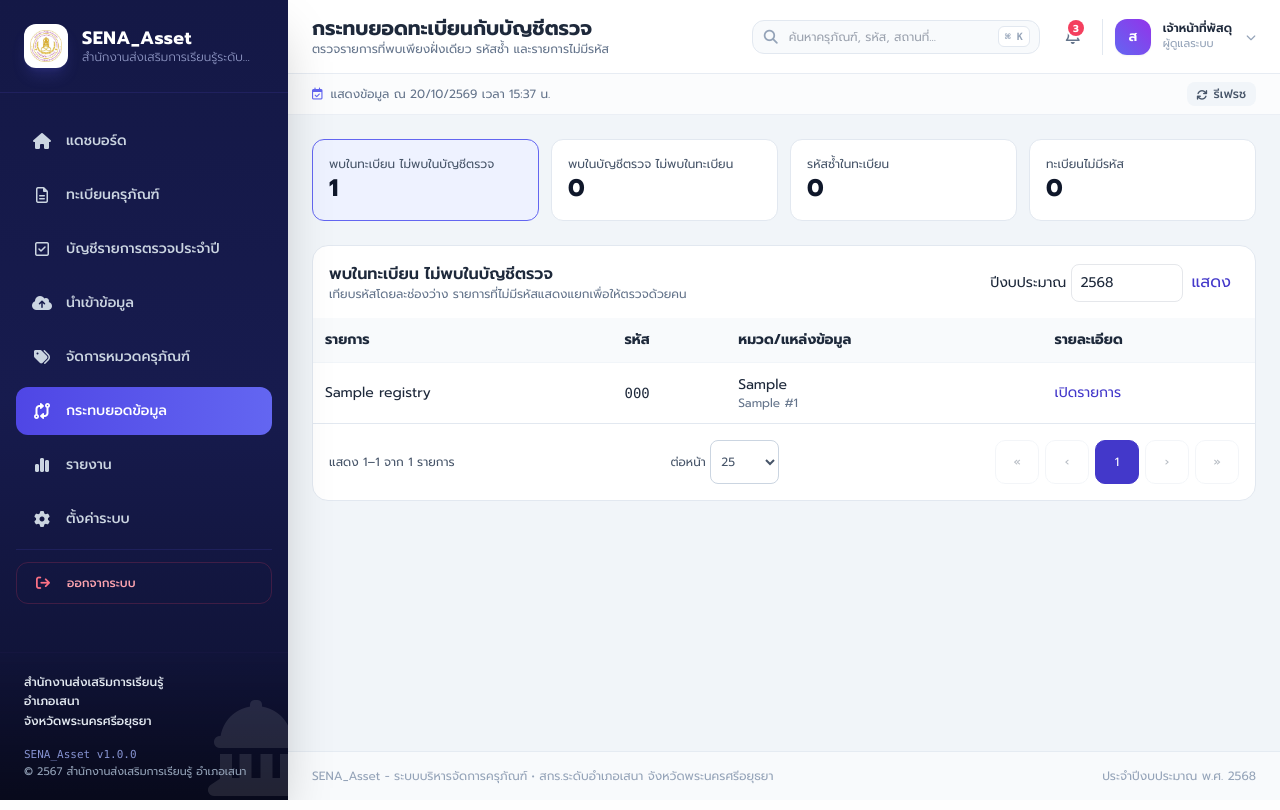
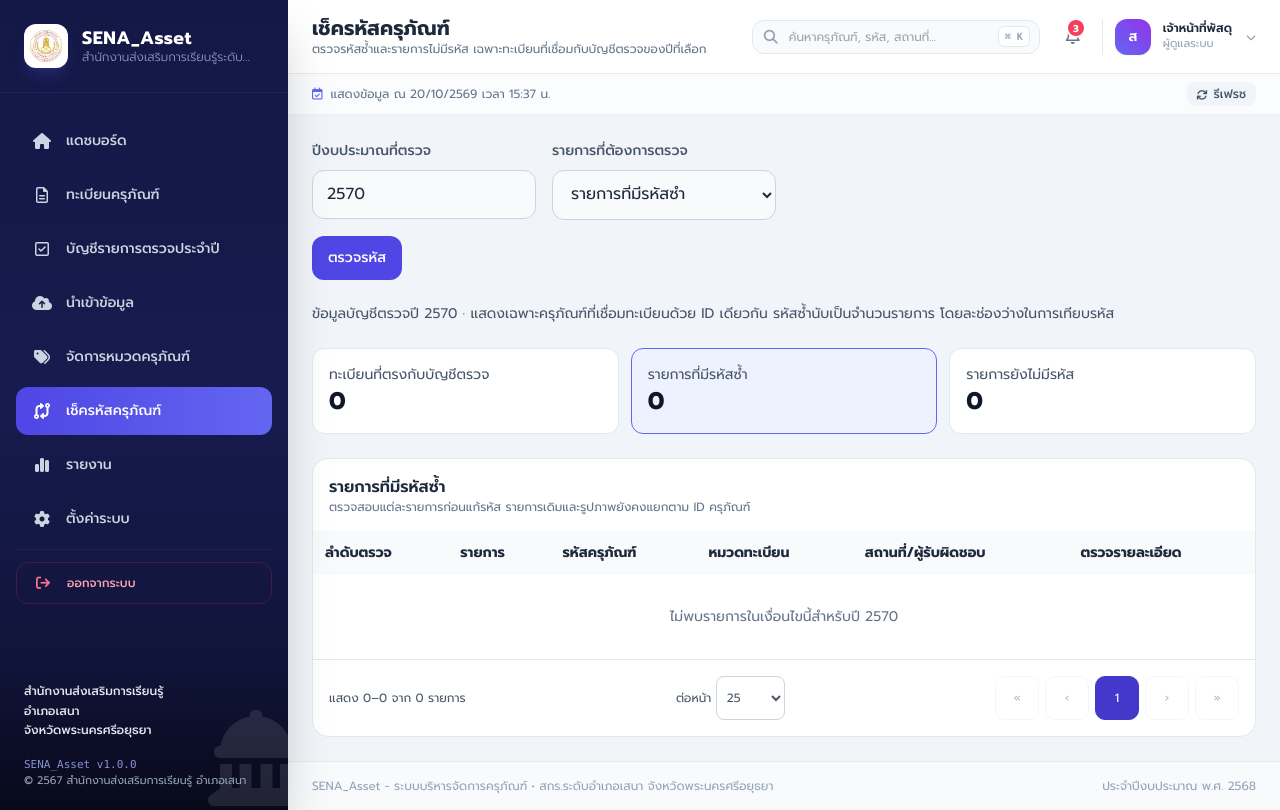
Before and after one commit to 2538most1995/sena_asset, a PHP site: page /reconciliation.php in a window 1280 px wide. Run offline with PHP 8.4, Linux system fonts and the light colour scheme; the visitor is signed in with stand-in values (Sample User, id 1); tables that the repository leaves empty hold one stand-in row (values such as "Sample post"); some libraries are stand-ins or nearby versions.

Commit message:
Validate duplicate equipment codes and scope checks to the active inspection year

```diff
--- a/equipment.php
+++ b/equipment.php
@@ -9,7 +9,8 @@ require_once __DIR__ . '/includes/pagination.php';
 require_once __DIR__ . '/includes/image_helper.php';
 require_once __DIR__.'/config/auth.php';require_login();
 require_once __DIR__.'/includes/asset_link_service.php';
-$registry_year=max(2500,min(2700,(int)($_POST['fiscal_year']??$_GET['year']??2568)));
+require_once __DIR__.'/includes/equipment_code_service.php';
+$registry_year=max(2500,min(2700,(int)($_POST['fiscal_year']??$_GET['year']??sena_default_inspection_year($pdo))));
 sena_link_inspection_year($pdo,$registry_year);
 $registry_source=($_GET['view']??'')==='all'?'equipment_registry':sena_registry_source_sql($registry_year);
 
@@ -46,6 +47,7 @@ if (($_SERVER['REQUEST_METHOD'] ?? '') === 'POST' && isset($_POST['action'])) {
 
         if ($name !== '' && !$upload_failed) {
             try {
+                sena_assert_code_available($pdo,$code,$registry_year);
                 $pdo->beginTransaction();
                 $stmt = $pdo->prepare("INSERT INTO equipment_registry (asset_type, category, equipment_name, equipment_code, brand_description, unit_price, acquisition_method, location, remarks, acquisition_date, status, image_url) VALUES (?, ?, ?, ?, ?, ?, ?, ?, ?, ?, ?, ?)");
                 $stmt->execute([$asset_type, $cat, $name, $code, $brand, $price, $method, $loc, $remarks, $date, $status, $uploaded_img]);
@@ -87,6 +89,7 @@ if (($_SERVER['REQUEST_METHOD'] ?? '') === 'POST' && isset($_POST['action'])) {
 
         if ($id > 0 && !$upload_failed) {
             try {
+                sena_assert_code_available($pdo,$code,$registry_year,$id);
                 $pdo->beginTransaction();
                 $oldStatus=$pdo->prepare('SELECT status FROM '.sena_registry_source_sql($registry_year).' WHERE id=?');$oldStatus->execute([$id]);$previousStatus=$oldStatus->fetchColumn();
                 if ($uploaded_img) {
@@ -954,6 +957,7 @@ include __DIR__ . '/includes/header.php';
 
 <!-- INTERACTIVE SCRIPTS -->
 <script src="assets/asset-qr.js"></script>
+<script src="assets/equipment-code-check.js?v=<?=filemtime(__DIR__.'/assets/equipment-code-check.js')?>"></script>
 <script>
 let currentModalData = null;
 
--- /dev/null
+++ b/includes/equipment_code_service.php
@@ -0,0 +1,54 @@
+<?php
+require_once __DIR__.'/asset_link_service.php';
+/** The active inspection account is the newest year containing records, not a fixed year. */
+function sena_default_inspection_year(PDO $pdo): int {
+    $year = (int)$pdo->query('SELECT MAX(fiscal_year) FROM inspection_items WHERE fiscal_year BETWEEN 2500 AND 2700')->fetchColumn();
+    if ($year) return $year;
+    $now = new DateTimeImmutable('now', new DateTimeZone('Asia/Bangkok'));
+    return (int)$now->format('Y') + 543 + ((int)$now->format('n') >= 10 ? 1 : 0);
+}
+function sena_code_conflicts(PDO $pdo, string $code, int $year, int $registryId=0, int $inspectionId=0): array {
+    $normalized = sena_link_code($code);
+    if ($normalized === '') return [];
+    $stmt=$pdo->prepare('SELECT i.id, i.registry_id, i.asset_code, i.item_name, i.fiscal_year,
+        COALESCE(NULLIF(TRIM(i.location),\'\'),e.location) AS location
+        FROM inspection_items i LEFT JOIN equipment_registry e ON e.id=i.registry_id
+        WHERE i.fiscal_year=? AND i.id<>? AND (?=0 OR COALESCE(i.registry_id,0)<>?) ORDER BY i.item_number,i.id');
+    $stmt->execute([$year,$inspectionId,$registryId,$registryId]);
+    return array_values(array_filter($stmt->fetchAll(PDO::FETCH_ASSOC),fn($row)=>sena_link_code($row['asset_code'])===$normalized));
+}
+/** Manual edits sync the master across linked accounts; check every affected year. */
+function sena_code_affected_years(PDO $pdo, int $year, int $registryId): array {
+    $years=[$year];
+    if($registryId>0){$stmt=$pdo->prepare('SELECT DISTINCT fiscal_year FROM inspection_items WHERE registry_id=?');$stmt->execute([$registryId]);$years=array_merge($years,$stmt->fetchAll(PDO::FETCH_COLUMN));}
+    return array_unique(array_map('intval',$years));
+}
+function sena_assert_code_available(PDO $pdo,string $code,int $year,int $registryId=0,int $inspectionId=0): void {
+    if(sena_link_code($code)==='')return;
+    // Serialize manual saves across both forms, including simultaneous create requests.
+    $lock='sena-code-'.substr(hash('sha256',(string)$pdo->query('SELECT DATABASE()')->fetchColumn()),0,24);
+    static $locked=[];
+    $connection=spl_object_id($pdo);
+    if(!isset($locked[$connection])){
+        $stmt=$pdo->prepare('SELECT GET_LOCK(?,10)');$stmt->execute([$lock]);
+        if((int)$stmt->fetchColumn()!==1)throw new RuntimeException('มีการบันทึกรหัสอยู่ กรุณาลองอีกครั้ง');
+        $locked[$connection]=true;
+        register_shutdown_function(static function()use($pdo,$lock){try{$stmt=$pdo->prepare('SELECT RELEASE_LOCK(?)');$stmt->execute([$lock]);}catch(Throwable $e){}});
+    }
+    foreach(sena_code_affected_years($pdo,$year,$registryId) as $affectedYear){
+        $matches=sena_code_conflicts($pdo,$code,$affectedYear,$registryId,$inspectionId);
+        if($matches)throw new RuntimeException('รหัสครุภัณฑ์ซ้ำกับ “'.$matches[0]['item_name'].'” ในบัญชีตรวจปี '.$affectedYear.' กรุณาตรวจสอบและแก้รหัสก่อนบันทึก');
+    }
+}
+function sena_code_check_groups(PDO $pdo,int $year): array {
+    $stmt=$pdo->prepare('SELECT e.id,i.id AS inspection_id,i.item_number,i.item_name AS equipment_name,
+        i.asset_code AS equipment_code,e.category,
+        COALESCE(NULLIF(TRIM(i.location),\'\'),e.location) AS location
+        FROM inspection_items i JOIN equipment_registry e ON e.id=i.registry_id
+        WHERE i.fiscal_year=? ORDER BY i.item_number,i.id');
+    $stmt->execute([$year]);$rows=$stmt->fetchAll(PDO::FETCH_ASSOC);$counts=[];
+    foreach($rows as $row){$code=sena_link_code($row['equipment_code']);if($code!=='')$counts[$code]=($counts[$code]??0)+1;}
+    return ['all'=>$rows,
+        'duplicate_code'=>array_values(array_filter($rows,fn($r)=>($counts[sena_link_code($r['equipment_code'])]??0)>1)),
+        'without_code'=>array_values(array_filter($rows,fn($r)=>sena_link_code($r['equipment_code'])===''))];
+}
--- a/includes/header.php
+++ b/includes/header.php
@@ -166,7 +166,7 @@ $app_logo = !empty($app_settings['logo_url']) ? $app_settings['logo_url'] : 'ass
                     <i class="fa-solid fa-tags text-base w-5 text-center"></i><span>จัดการหมวดครุภัณฑ์</span>
                 </a>
                 <a href="reconciliation.php" class="flex items-center gap-3.5 px-4 py-3 rounded-xl text-sm font-medium transition-all <?= $active_page === 'reconciliation' ? 'bg-gradient-to-r from-indigo-600 to-indigo-500 text-white' : 'text-slate-300 hover:text-white hover:bg-white/5' ?>">
-                    <i class="fa-solid fa-code-compare text-base w-5 text-center"></i><span>กระทบยอดข้อมูล</span>
+                    <i class="fa-solid fa-code-compare text-base w-5 text-center"></i><span>เช็ครหัสครุภัณฑ์</span>
                 </a>
 
                 <!-- 5. รายงาน -->
--- a/reconciliation.php
+++ b/reconciliation.php
@@ -1,32 +1,40 @@
 <?php
-$active_page='reconciliation';$page_title='กระทบยอดทะเบียนกับบัญชีตรวจ';
-$page_subtitle='ตรวจรายการที่พบเพียงฝั่งเดียว รหัสซ้ำ และรายการไม่มีรหัส';
+$active_page='reconciliation';$page_title='เช็ครหัสครุภัณฑ์';
+$page_subtitle='ตรวจรหัสซ้ำและรายการไม่มีรหัส เฉพาะทะเบียนที่เชื่อมกับบัญชีตรวจของปีที่เลือก';
+require_once __DIR__.'/config/auth.php';require_login();
 require_once __DIR__.'/config/database.php';
 require_once __DIR__.'/includes/pagination.php';
-$year=max(2500,min(2700,(int)($_GET['year']??2568)));
-$registry=$pdo->query('SELECT id,equipment_name,equipment_code,category,source_sheet,source_row FROM equipment_registry ORDER BY id')->fetchAll(PDO::FETCH_ASSOC);
-$stmt=$pdo->prepare('SELECT id,item_number,item_name,asset_code FROM inspection_items WHERE fiscal_year=? ORDER BY item_number');$stmt->execute([$year]);$inspection=$stmt->fetchAll(PDO::FETCH_ASSOC);
-$normalize=static fn($s)=>preg_replace('/\s+/u','',trim((string)$s));
-$registryCodes=[];$inspectionCodes=[];
-foreach($registry as $r){$code=$normalize($r['equipment_code']);if($code!=='')$registryCodes[$code]=($registryCodes[$code]??0)+1;}
-foreach($inspection as $r){$code=$normalize($r['asset_code']);if($code!=='')$inspectionCodes[$code]=true;}
-$groups=['registry_only'=>[],'inspection_only'=>[],'duplicate_code'=>[],'without_code'=>[]];
-foreach($registry as $r){$code=$normalize($r['equipment_code']);if($code==='')$groups['without_code'][]=$r;elseif(!isset($inspectionCodes[$code]))$groups['registry_only'][]=$r;if($code!==''&&$registryCodes[$code]>1)$groups['duplicate_code'][]=$r;}
-foreach($inspection as $r){$code=$normalize($r['asset_code']);if($code!==''&&!isset($registryCodes[$code]))$groups['inspection_only'][]=$r;}
-$labels=['registry_only'=>'พบในทะเบียน ไม่พบในบัญชีตรวจ','inspection_only'=>'พบในบัญชีตรวจ ไม่พบในทะเบียน','duplicate_code'=>'รหัสซ้ำในทะเบียน','without_code'=>'ทะเบียนไม่มีรหัส'];
-$type=$_GET['type']??'registry_only';if(!isset($groups[$type]))$type='registry_only';
+require_once __DIR__.'/includes/equipment_code_service.php';
+$year=max(2500,min(2700,(int)($_GET['year']??sena_default_inspection_year($pdo))));
+sena_link_inspection_year($pdo,$year);
+$groups=sena_code_check_groups($pdo,$year);
+$labels=['all'=>'ทะเบียนที่ตรงกับบัญชีตรวจ','duplicate_code'=>'รายการที่มีรหัสซ้ำ','without_code'=>'รายการยังไม่มีรหัส'];
+$type=is_string($_GET['type']??null)?$_GET['type']:'duplicate_code';
+if(!isset($groups[$type]))$type='duplicate_code';
 $perPage=sena_page_limit($_GET['limit']??25);
 $paging=sena_page_state(count($groups[$type]),$perPage,$_GET['page']??1);$page=$paging['page'];
 $shown=array_slice($groups[$type],$paging['offset'],$perPage);
+$years=$pdo->query('SELECT DISTINCT fiscal_year FROM inspection_items ORDER BY fiscal_year DESC')->fetchAll(PDO::FETCH_COLUMN);
+$escape=static fn($s)=>htmlspecialchars((string)$s,ENT_QUOTES|ENT_SUBSTITUTE,'UTF-8');
 include __DIR__.'/includes/header.php';
 ?>
-<div class="grid grid-cols-2 lg:grid-cols-4 gap-3 mb-5">
-<?php foreach($labels as $key=>$label):?><a href="?year=<?=$year?>&type=<?=$key?>" class="p-4 rounded-xl border <?=$type===$key?'border-indigo-500 bg-indigo-50':'border-slate-200 bg-white'?>"><div class="text-xs text-slate-600"><?=htmlspecialchars($label)?></div><strong class="text-2xl text-slate-900"><?=number_format(count($groups[$key]))?></strong></a><?php endforeach;?>
+<form method="get" class="sena-filter-panel mb-5">
+ <div class="sena-filter-grid">
+  <label class="sena-filter-field"><span class="sena-filter-label">ปีงบประมาณที่ตรวจ</span><input name="year" type="number" min="2500" max="2700" value="<?=$year?>" list="code-check-years" class="sena-filter-control" required></label>
+  <label class="sena-filter-field"><span class="sena-filter-label">รายการที่ต้องการตรวจ</span><select name="type" class="sena-filter-control"><?php foreach($labels as $key=>$label):?><option value="<?=$key?>" <?=$type===$key?'selected':''?>><?=$escape($label)?></option><?php endforeach;?></select></label>
+ </div>
+ <datalist id="code-check-years"><?php foreach($years as $y):?><option value="<?=(int)$y?>"></option><?php endforeach;?></datalist>
+ <div class="sena-filter-actions mt-4"><button type="submit" class="bg-indigo-600 text-white rounded-xl px-5 py-2">ตรวจรหัส</button></div>
+</form>
+<p class="text-sm text-slate-600 mb-4">ข้อมูลบัญชีตรวจปี <?=$year?> · แสดงเฉพาะครุภัณฑ์ที่เชื่อมทะเบียนด้วย ID เดียวกัน รหัสซ้ำนับเป็นจำนวนรายการ โดยละช่องว่างในการเทียบรหัส</p>
+<div class="grid grid-cols-1 sm:grid-cols-3 gap-3 mb-5">
+<?php foreach($labels as $key=>$label):?><a href="?year=<?=$year?>&type=<?=$key?>" class="p-4 rounded-xl border <?=$type===$key?'border-indigo-500 bg-indigo-50':'border-slate-200 bg-white'?>"><div class="text-sm text-slate-600"><?=$escape($label)?></div><strong class="text-2xl text-slate-900"><?=number_format(count($groups[$key]))?></strong></a><?php endforeach;?>
 </div>
 <div class="bg-white border border-slate-200 rounded-2xl overflow-hidden">
- <div class="p-4 flex flex-wrap gap-3 items-center justify-between"><div><h2 class="font-semibold"><?=htmlspecialchars($labels[$type])?></h2><p class="text-xs text-slate-500">เทียบรหัสโดยละช่องว่าง รายการที่ไม่มีรหัสแสดงแยกเพื่อให้ตรวจด้วยคน</p></div><form method="get"><input type="hidden" name="type" value="<?=htmlspecialchars($type)?>"><label class="text-sm">ปีงบประมาณ <input name="year" type="number" min="2500" max="2700" value="<?=$year?>" class="w-28 border rounded-lg p-2"></label><button class="p-2 text-indigo-700">แสดง</button></form></div>
- <div class="overflow-x-auto"><table class="min-w-full text-sm"><thead class="bg-slate-50"><tr><th class="text-left p-3">รายการ</th><th class="text-left p-3">รหัส</th><th class="text-left p-3">หมวด/แหล่งข้อมูล</th><th class="text-left p-3">รายละเอียด</th></tr></thead><tbody>
- <?php foreach($shown as $r):?><tr class="border-t border-slate-100"><td class="p-3"><?=htmlspecialchars($r['equipment_name']??$r['item_name'])?></td><td class="p-3 font-mono"><?=htmlspecialchars($r['equipment_code']??$r['asset_code']??'—')?></td><td class="p-3"><?=htmlspecialchars($r['category']??('บัญชีปี '.$year))?><div class="text-xs text-slate-500"><?=htmlspecialchars(($r['source_sheet']??'').(isset($r['source_row'])?' #'.$r['source_row']:''))?></div></td><td class="p-3"><a class="text-indigo-700 hover:underline" href="<?=isset($r['equipment_name'])?'equipment.php?search='.urlencode($r['equipment_code']?:$r['equipment_name']):'inspection.php?year='.$year.'&search='.urlencode($r['asset_code']?:$r['item_name'])?>">เปิดรายการ</a></td></tr><?php endforeach;?>
+ <div class="p-4"><h2 class="font-semibold"><?=$escape($labels[$type])?></h2><p class="text-xs text-slate-500">ตรวจสอบแต่ละรายการก่อนแก้รหัส รายการเดิมและรูปภาพยังคงแยกตาม ID ครุภัณฑ์</p></div>
+ <div class="overflow-x-auto"><table class="min-w-full text-sm"><thead class="bg-slate-50"><tr><th class="text-left p-3">ลำดับตรวจ</th><th class="text-left p-3">รายการ</th><th class="text-left p-3">รหัสครุภัณฑ์</th><th class="text-left p-3">หมวดทะเบียน</th><th class="text-left p-3">สถานที่/ผู้รับผิดชอบ</th><th class="text-left p-3">ตรวจรายละเอียด</th></tr></thead><tbody>
+ <?php if(!$shown):?><tr><td colspan="6" class="p-8 text-center text-slate-500">ไม่พบรายการในเงื่อนไขนี้สำหรับปี <?=$year?></td></tr><?php endif;?>
+ <?php foreach($shown as $r):?><tr class="border-t border-slate-100"><td class="p-3"><?=(int)$r['item_number']?></td><td class="p-3"><?=$escape($r['equipment_name'])?></td><td class="p-3 font-mono"><?=$escape($r['equipment_code']?:'—')?></td><td class="p-3"><?=$escape($r['category']?:'ยังไม่ระบุหมวด')?></td><td class="p-3"><?=$escape($r['location']?:'ยังไม่ระบุสถานที่/ผู้รับผิดชอบ')?></td><td class="p-3"><a class="text-indigo-700 underline whitespace-nowrap" href="equipment.php?year=<?=$year?>&registry_id=<?=(int)$r['id']?>">เปิดทะเบียน</a><br><a class="text-indigo-700 underline whitespace-nowrap" href="inspection.php?year=<?=$year?>&registry_id=<?=(int)$r['id']?>">เปิดบัญชีตรวจ</a></td></tr><?php endforeach;?>
  </tbody></table></div>
  <?php sena_render_pagination(count($groups[$type]),$perPage,$page,['year'=>$year,'type'=>$type]); ?>
 </div>
```
Also changed, not shown: actions/check_equipment_code.php (added, +16 -0 lines), assets/equipment-code-check.js (added, +30 -0 lines), inspection.php (+8 -3 lines), reports.php (+5 -2 lines), tests/equipment-code.test.php (added, +30 -0 lines), README.md.
